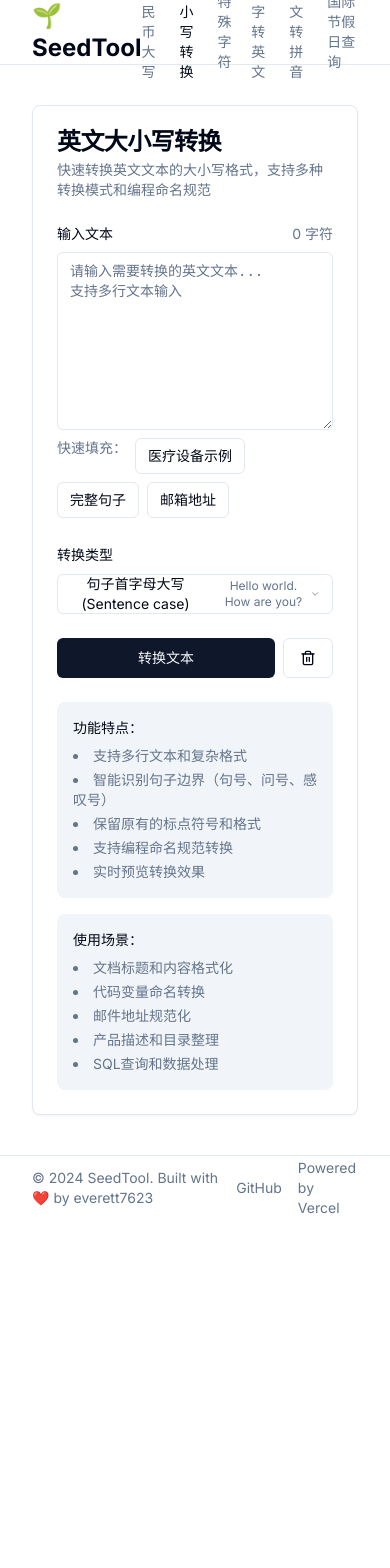
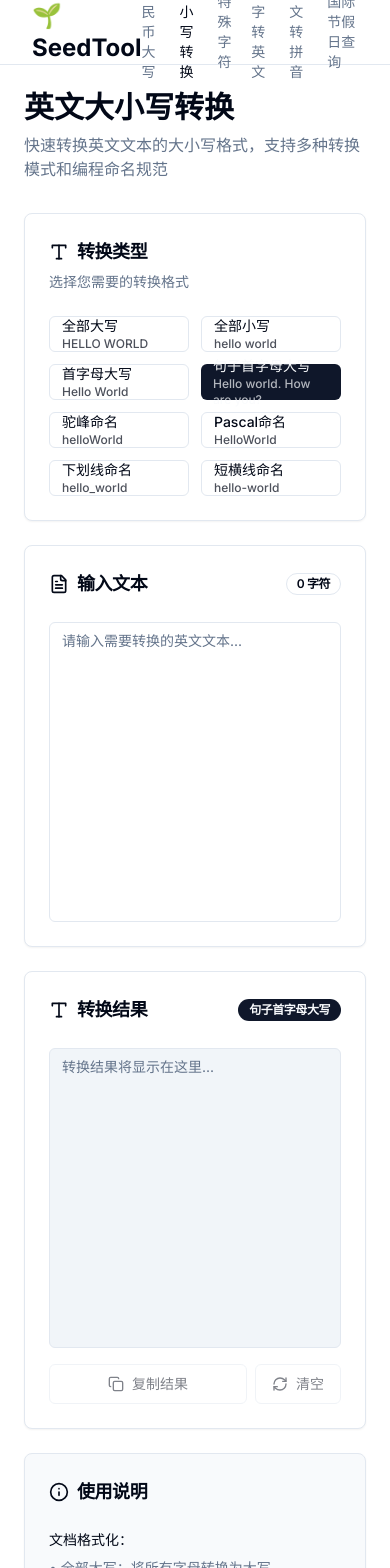
Before and after one commit to everett7623/Globokit, a Next.js app: page /tools/text-case in a window 390 px wide. Shown: the top 1568 px of the page. Before the commit the page ends 1220 px from the top, so only its background shows below. Built offline with nearby package versions, Linux system fonts and the light colour scheme.

Commit message:
Update page.tsx

```diff
--- a/app/tools/text-case/page.tsx
+++ b/app/tools/text-case/page.tsx
@@ -1,380 +1,287 @@
+// 名称: 英文大小写转换
+// 描述: 快速转换英文文本的大小写格式，支持多种转换模式
+// 路径: seedtool/app/tools/text-case/page.tsx
+// 作者: Jensfrank
+// 更新时间: 2025-07-21
+
 'use client'
 
 import { useState } from 'react'
-import { Card, CardHeader, CardTitle, CardDescription, CardContent } from '@/components/ui/card'
+import { Card, CardContent, CardDescription, CardHeader, CardTitle } from '@/components/ui/card'
+import { Button } from '@/components/ui/button'
 import { Textarea } from '@/components/ui/textarea'
 import { Label } from '@/components/ui/label'
-import { Button } from '@/components/ui/button'
-import { Select, SelectContent, SelectItem, SelectTrigger, SelectValue } from '@/components/ui/select'
-import { AlertCircle, Copy, Check, RefreshCw, Trash2 } from 'lucide-react'
-import { Alert, AlertDescription } from '@/components/ui/alert'
+import { Tabs, TabsList, TabsTrigger } from '@/components/ui/tabs'
+import { Badge } from '@/components/ui/badge'
+import { Copy, Check, Type, Info, RefreshCw, FileText } from 'lucide-react'
+import {
+  toUpperCase,
+  toLowerCase,
+  toCapitalize,
+  toSentenceCase,
+  toCamelCase,
+  toSnakeCase,
+  toKebabCase,
+  toPascalCase
+} from '@/lib/tools/text-case'
 
-// 名称: 英文大小写转换
-// 描述: 快速转换英文文本的大小写格式，支持多种转换模式
-// 路径: https://raw.githubusercontent.com/everett7623/seedtool/main/tools/text-case/page.tsx
-// 作者: Jensfrank
-// 更新时间: 2025-07-09
+type CaseType = 'upper' | 'lower' | 'capitalize' | 'sentence' | 'camel' | 'snake' | 'kebab' | 'pascal'
 
-// 大小写转换类型
-type TextCase = 'upper' | 'lower' | 'sentence' | 'title' | 'toggle' | 'camel' | 'snake' | 'kebab'
+export default function TextCasePage() {
+  const [inputText, setInputText] = useState('')
+  const [outputText, setOutputText] = useState('')
+  const [selectedCase, setSelectedCase] = useState<CaseType>('sentence')
+  const [isCopied, setIsCopied] = useState(false)
 
-// 转换函数
-const convertCase = (text: string, caseType: TextCase): string => {
-  switch (caseType) {
-    case 'upper':
-      return text.toUpperCase()
+  const caseOptions = [
+    { value: 'upper', label: '全部大写', example: 'HELLO WORLD' },
+    { value: 'lower', label: '全部小写', example: 'hello world' },
+    { value: 'capitalize', label: '首字母大写', example: 'Hello World' },
+    { value: 'sentence', label: '句子首字母大写', example: 'Hello world. How are you?' },
+    { value: 'camel', label: '驼峰命名', example: 'helloWorld' },
+    { value: 'pascal', label: 'Pascal命名', example: 'HelloWorld' },
+    { value: 'snake', label: '下划线命名', example: 'hello_world' },
+    { value: 'kebab', label: '短横线命名', example: 'hello-world' }
+  ]
 
-    case 'lower':
-      return text.toLowerCase()
+  const handleConvert = () => {
+    if (!inputText) return
 
-    case 'sentence':
-      // 修复：正确处理多行文本和句子边界
-      return text.split(/(\r?\n)/).map((part, index) => {
-        // 保留换行符
-        if (part === '\n' || part === '\r\n') return part
+    let result = ''
+    switch (selectedCase) {
+      case 'upper':
+        result = toUpperCase(inputText)
+        break
+      case 'lower':
+        result = toLowerCase(inputText)
+        break
+      case 'capitalize':
+        result = toCapitalize(inputText)
+        break
+      case 'sentence':
+        result = toSentenceCase(inputText)
+        break
+      case 'camel':
+        result = toCamelCase(inputText)
+        break
+      case 'snake':
+        result = toSnakeCase(inputText)
+        break
+      case 'kebab':
+        result = toKebabCase(inputText)
+        break
+      case 'pascal':
+        result = toPascalCase(inputText)
+        break
+    }
+    setOutputText(result)
+  }
 
-        // 处理每一行
-        return part.split(/([.!?]+\s*)/).map((segment, i) => {
-          // 保留标点符号
-          if (i % 2 === 1) return segment
+  const copyToClipboard = () => {
+    if (!outputText) return
 
-          // 转换文本段落
-          const trimmed = segment.trim()
-          if (!trimmed) return segment
+    navigator.clipboard.writeText(outputText)
+    setIsCopied(true)
+    setTimeout(() => setIsCopied(false), 2000)
+  }
 
-          // 将第一个字母大写，其余小写
-          return segment.replace(trimmed,
-            trimmed.charAt(0).toUpperCase() + trimmed.slice(1).toLowerCase()
-          )
-        }).join('')
-      }).join('')
+  const clearAll = () => {
+    setInputText('')
+    setOutputText('')
+  }
 
-    case 'title':
-      // 标题格式：主要单词首字母大写
-      const smallWords = new Set(['a', 'an', 'and', 'as', 'at', 'but', 'by', 'for', 'if', 'in', 'nor', 'of', 'on', 'or', 'so', 'the', 'to', 'up', 'yet'])
-      return text.replace(/\b\w+/g, (word, index) => {
-        // 第一个单词总是大写
-        if (index === 0) return word.charAt(0).toUpperCase() + word.slice(1).toLowerCase()
-
-        // 小词保持小写（除非在句首）
-        if (smallWords.has(word.toLowerCase())) {
-          // 检查是否在句子开头（前面是句号、感叹号或问号）
-          const beforeWord = text.slice(0, index).trim()
-          if (beforeWord.match(/[.!?]$/)) {
-            return word.charAt(0).toUpperCase() + word.slice(1).toLowerCase()
-          }
-          return word.toLowerCase()
-        }
-
-        return word.charAt(0).toUpperCase() + word.slice(1).toLowerCase()
-      })
-
-    case 'toggle':
-      return text.split('').map(char => {
-        if (char === char.toUpperCase()) return char.toLowerCase()
-        if (char === char.toLowerCase()) return char.toUpperCase()
-        return char
-      }).join('')
-
-    case 'camel':
-      // 驼峰命名：首字母小写，后续单词首字母大写
-      return text.replace(/[-_\s]+(.)?/g, (_, char) => char ? char.toUpperCase() : '')
-        .replace(/^(.)/, (char) => char.toLowerCase())
-
-    case 'snake':
-      // 蛇形命名：全小写，单词用下划线分隔
-      return text.replace(/\s+/g, '_')
-        .replace(/([A-Z])/g, '_$1')
-        .replace(/[-]+/g, '_')
-        .replace(/^_+|_+$/g, '')
-        .toLowerCase()
-
-    case 'kebab':
-      // 短横线命名：全小写，单词用短横线分隔
-      return text.replace(/\s+/g, '-')
-        .replace(/([A-Z])/g, '-$1')
-        .replace(/_+/g, '-')
-        .replace(/^-+|-+$/g, '')
-        .toLowerCase()
-
-    default:
-      return text
-  }
-}
-
-// 复制按钮组件
-const CopyButton = ({ text }: { text: string }) => {
-  const [copied, setCopied] = useState(false)
-
-  const handleCopy = async () => {
-    try {
-      await navigator.clipboard.writeText(text)
-      setCopied(true)
-      setTimeout(() => setCopied(false), 2000)
-    } catch (err) {
-      console.error('Failed to copy:', err)
+  // 实时转换
+  const handleInputChange = (text: string) => {
+    setInputText(text)
+    if (text) {
+      handleConvertWithCase(text, selectedCase)
+    } else {
+      setOutputText('')
     }
   }
 
-  return (
-    <Button
-      variant="outline"
-      size="sm"
-      onClick={handleCopy}
-      className="h-8"
-    >
-      {copied ? (
-        <>
-          <Check className="h-3 w-3 mr-1" />
-          已复制
-        </>
-      ) : (
-        <>
-          <Copy className="h-3 w-3 mr-1" />
-          复制
-        </>
-      )}
-    </Button>
-  )
-}
-
-export default function TextCasePage() {
-  const [input, setInput] = useState('')
-  const [output, setOutput] = useState('')
-  const [caseType, setCaseType] = useState<TextCase>('sentence')
-  const [error, setError] = useState('')
-
-  const handleConvert = () => {
-    setError('')
-
-    if (!input.trim()) {
-      setError('请输入需要转换的文本')
-      setOutput('')
-      return
-    }
-
-    // 检查是否包含中文字符
-    const chineseRegex = /[\u4e00-\u9fa5]/
-    if (chineseRegex.test(input)) {
-      setError('检测到中文字符，本工具仅支持英文大小写转换。请使用纯英文文本。')
-      setOutput('')
-      return
-    }
-
-    // 检查是否包含英文字母
-    const englishRegex = /[a-zA-Z]/
-    if (!englishRegex.test(input)) {
-      setError('未检测到英文字母，请输入包含英文字母的文本')
-      setOutput('')
-      return
-    }
-
-    try {
-      const result = convertCase(input, caseType)
-      setOutput(result)
-    } catch (err) {
-      setError('转换失败，请重试')
-      setOutput('')
+  const handleCaseChange = (caseType: CaseType) => {
+    setSelectedCase(caseType)
+    if (inputText) {
+      handleConvertWithCase(inputText, caseType)
     }
   }
 
-  const caseOptions = [
-    { value: 'upper', label: '全部大写 (UPPERCASE)', example: 'HELLO WORLD' },
-    { value: 'lower', label: '全部小写 (lowercase)', example: 'hello world' },
-    { value: 'sentence', label: '句子首字母大写 (Sentence case)', example: 'Hello world. How are you?' },
-    { value: 'title', label: '标题格式 (Title Case)', example: 'Hello World and Welcome' },
-    { value: 'toggle', label: '大小写反转 (tOGGLE cASE)', example: 'hELLO wORLD' },
-    { value: 'camel', label: '驼峰命名 (camelCase)', example: 'helloWorld' },
-    { value: 'snake', label: '蛇形命名 (snake_case)', example: 'hello_world' },
-    { value: 'kebab', label: '短横线命名 (kebab-case)', example: 'hello-world' },
-  ]
-
-  // 示例文本
-  const sampleTexts = [
-    {
-      text: 'CATHETER SUCTION 16FR W/CON VALVE\nCATHETER SUCTION 08 FG / 14FG WITH FINGER CONTROL VALVE, STERILE',
-      label: '医疗设备示例'
-    },
-    {
-      text: 'The Quick Brown Fox Jumps Over The Lazy Dog',
-      label: '完整句子'
-    },
-    {
-      text: 'user@example.com\nJohn.Doe@Company.org',
-      label: '邮箱地址'
-    },
-  ]
-
-  // 实时预览
-  const getPreview = () => {
-    if (!input.trim()) return ''
-    try {
-      return convertCase(input, caseType).slice(0, 50) + (input.length > 50 ? '...' : '')
-    } catch {
-      return ''
+  const handleConvertWithCase = (text: string, caseType: CaseType) => {
+    let result = ''
+    switch (caseType) {
+      case 'upper':
+        result = toUpperCase(text)
+        break
+      case 'lower':
+        result = toLowerCase(text)
+        break
+      case 'capitalize':
+        result = toCapitalize(text)
+        break
+      case 'sentence':
+        result = toSentenceCase(text)
+        break
+      case 'camel':
+        result = toCamelCase(text)
+        break
+      case 'snake':
+        result = toSnakeCase(text)
+        break
+      case 'kebab':
+        result = toKebabCase(text)
+        break
+      case 'pascal':
+        result = toPascalCase(text)
+        break
     }
+    setOutputText(result)
   }
 
+  // 获取当前选中的案例
+  const currentExample = caseOptions.find(opt => opt.value === selectedCase)
+
   return (
-    <div className="container py-10">
-      <div className="mx-auto max-w-4xl">
+    <div className="container mx-auto p-6 max-w-5xl">
+      {/* 标题区域 */}
+      <div className="mb-8">
+        <h1 className="text-3xl font-bold mb-2">英文大小写转换</h1>
+        <p className="text-muted-foreground">
+          快速转换英文文本的大小写格式，支持多种转换模式和编程命名规范
+        </p>
+      </div>
+
+      {/* 转换类型选择 */}
+      <Card className="mb-6">
+        <CardHeader>
+          <CardTitle className="text-lg flex items-center gap-2">
+            <Type className="h-5 w-5" />
+            转换类型
+          </CardTitle>
+          <CardDescription>
+            选择您需要的转换格式
+          </CardDescription>
+        </CardHeader>
+        <CardContent>
+          <div className="grid grid-cols-2 md:grid-cols-4 gap-3">
+            {caseOptions.map((option) => (
+              <Button
+                key={option.value}
+                variant={selectedCase === option.value ? "default" : "outline"}
+                size="sm"
+                onClick={() => handleCaseChange(option.value as CaseType)}
+                className="justify-start"
+              >
+                <div className="text-left">
+                  <div className="font-medium">{option.label}</div>
+                  <div className="text-xs opacity-70">{option.example}</div>
+                </div>
+              </Button>
+            ))}
+          </div>
+        </CardContent>
+      </Card>
+
+      {/* 主要功能区 */}
+      <div className="grid gap-6 md:grid-cols-2">
+        {/* 输入区域 */}
         <Card>
           <CardHeader>
-            <CardTitle>英文大小写转换</CardTitle>
-            <CardDescription>
-              快速转换英文文本的大小写格式，支持多种转换模式和编程命名规范
-            </CardDescription>
+            <CardTitle className="text-lg flex items-center justify-between">
+              <span className="flex items-center gap-2">
+                <FileText className="h-5 w-5" />
+                输入文本
+              </span>
+              <Badge variant="outline">{inputText.length} 字符</Badge>
+            </CardTitle>
           </CardHeader>
-          <CardContent className="space-y-6">
-            <div className="space-y-2">
-              <div className="flex items-center justify-between">
-                <Label htmlFor="input">输入文本</Label>
-                <span className="text-sm text-muted-foreground">
-                  {input.length} 字符
-                </span>
-              </div>
-              <Textarea
-                id="input"
-                placeholder="请输入需要转换的英文文本...&#10;支持多行文本输入"
-                value={input}
-                onChange={(e) => {
-                  setInput(e.target.value)
-                  setError('')
-                }}
-                rows={8}
-                className="font-mono"
-              />
+          <CardContent>
+            <Textarea
+              placeholder="请输入需要转换的英文文本..."
+              value={inputText}
+              onChange={(e) => handleInputChange(e.target.value)}
+              className="min-h-[300px] resize-none"
+            />
+          </CardContent>
+        </Card>
 
-              {/* 示例文本按钮 */}
-              <div className="flex flex-wrap gap-2 mt-2">
-                <span className="text-sm text-muted-foreground">快速填充：</span>
-                {sampleTexts.map((sample, index) => (
-                  <Button
-                    key={index}
-                    variant="outline"
-                    size="sm"
-                    onClick={() => {
-                      setInput(sample.text)
-                      setError('')
-                      setOutput('')
-                    }}
-                  >
-                    {sample.label}
-                  </Button>
-                ))}
-              </div>
-            </div>
-
-            <div className="space-y-2">
-              <Label htmlFor="case-type">转换类型</Label>
-              <Select value={caseType} onValueChange={(value) => setCaseType(value as TextCase)}>
-                <SelectTrigger id="case-type" className="w-full">
-                  <SelectValue />
-                </SelectTrigger>
-                <SelectContent>
-                  {caseOptions.map(option => (
-                    <SelectItem key={option.value} value={option.value}>
-                      <div className="flex justify-between items-center w-full">
-                        <span>{option.label}</span>
-                        <span className="text-xs text-muted-foreground ml-4">{option.example}</span>
-                      </div>
-                    </SelectItem>
-                  ))}
-                </SelectContent>
-              </Select>
-
-              {/* 实时预览 */}
-              {input && (
-                <div className="text-sm text-muted-foreground">
-                  预览: <span className="font-mono">{getPreview()}</span>
-                </div>
+        {/* 结果区域 */}
+        <Card>
+          <CardHeader>
+            <CardTitle className="text-lg flex items-center justify-between">
+              <span className="flex items-center gap-2">
+                <Type className="h-5 w-5" />
+                转换结果
+              </span>
+              {currentExample && (
+                <Badge>{currentExample.label}</Badge>
               )}
-            </div>
-
-            {/* 错误提示 */}
-            {error && (
-              <Alert variant="destructive">
-                <AlertCircle className="h-4 w-4" />
-                <AlertDescription>{error}</AlertDescription>
-              </Alert>
-            )}
-
+            </CardTitle>
+          </CardHeader>
+          <CardContent className="space-y-4">
+            <Textarea
+              value={outputText}
+              readOnly
+              className="min-h-[300px] resize-none bg-muted"
+              placeholder="转换结果将显示在这里..."
+            />
             <div className="flex gap-2">
-              <Button onClick={handleConvert} className="flex-1">
-                转换文本
+              <Button
+                variant="outline"
+                className="flex-1"
+                onClick={copyToClipboard}
+                disabled={!outputText}
+              >
+                {isCopied ? (
+                  <>
+                    <Check className="h-4 w-4 mr-2" />
+                    已复制
+                  </>
+                ) : (
+                  <>
+                    <Copy className="h-4 w-4 mr-2" />
+                    复制结果
+                  </>
+                )}
               </Button>
               <Button
                 variant="outline"
-                onClick={() => {
-                  setInput('')
-                  setOutput('')
-                  setError('')
-                }}
-                title="清空所有内容"
+                onClick={clearAll}
+                disabled={!inputText && !outputText}
               >
-                <Trash2 className="h-4 w-4" />
+                <RefreshCw className="h-4 w-4 mr-2" />
+                清空
               </Button>
-            </div>
-
-            {output && (
-              <div className="space-y-2">
-                <div className="flex items-center justify-between">
-                  <Label>转换结果</Label>
-                  <div className="flex gap-2">
-                    <Button
-                      variant="outline"
-                      size="sm"
-                      onClick={() => {
-                        setInput(output)
-                        setOutput('')
-                        setError('')
-                      }}
-                      title="将结果作为输入"
-                    >
-                      <RefreshCw className="h-3 w-3 mr-1" />
-                      作为输入
-                    </Button>
-                    <CopyButton text={output} />
-                  </div>
-                </div>
-                <Textarea
-                  value={output}
-                  readOnly
-                  rows={8}
-                  className="bg-muted font-mono"
-                />
-                <div className="text-sm text-muted-foreground">
-                  {output.length} 字符 · {output.split(/\s+/).filter(w => w).length} 单词 · {output.split('\n').length} 行
-                </div>
-              </div>
-            )}
-
-            <div className="grid grid-cols-1 md:grid-cols-2 gap-4">
-              <div className="rounded-lg bg-muted p-4 text-sm">
-                <p className="font-medium mb-2">功能特点：</p>
-                <ul className="list-disc list-inside space-y-1 text-muted-foreground">
-                  <li>支持多行文本和复杂格式</li>
-                  <li>智能识别句子边界（句号、问号、感叹号）</li>
-                  <li>保留原有的标点符号和格式</li>
-                  <li>支持编程命名规范转换</li>
-                  <li>实时预览转换效果</li>
-                </ul>
-              </div>
-
-              <div className="rounded-lg bg-muted p-4 text-sm">
-                <p className="font-medium mb-2">使用场景：</p>
-                <ul className="list-disc list-inside space-y-1 text-muted-foreground">
-                  <li>文档标题和内容格式化</li>
-                  <li>代码变量命名转换</li>
-                  <li>邮件地址规范化</li>
-                  <li>产品描述和目录整理</li>
-                  <li>SQL查询和数据处理</li>
-                </ul>
-              </div>
             </div>
           </CardContent>
         </Card>
       </div>
+
+      {/* 使用说明 */}
+      <Card className="mt-6 bg-muted/50">
+        <CardHeader>
+          <CardTitle className="text-lg flex items-center gap-2">
+            <Info className="h-5 w-5" />
+            使用说明
+          </CardTitle>
+        </CardHeader>
+        <CardContent className="grid md:grid-cols-2 gap-4 text-sm text-muted-foreground">
+          <div className="space-y-2">
+            <h4 className="font-medium text-foreground">文档格式化：</h4>
+            <p>• 全部大写：将所有字母转换为大写</p>
+            <p>• 全部小写：将所有字母转换为小写</p>
+            <p>• 首字母大写：每个单词首字母大写</p>
+            <p>• 句子格式：每个句子首字母大写</p>
+          </div>
+          <div className="space-y-2">
+            <h4 className="font-medium text-foreground">编程命名规范：</h4>
+            <p>• 驼峰命名：首单词小写，后续单词首字母大写</p>
+            <p>• Pascal命名：每个单词首字母大写，无分隔符</p>
+            <p>• 下划线命名：单词间用下划线分隔</p>
+            <p>• 短横线命名：单词间用短横线分隔</p>
+          </div>
+        </CardContent>
+      </Card>
     </div>
   )
 }
```
